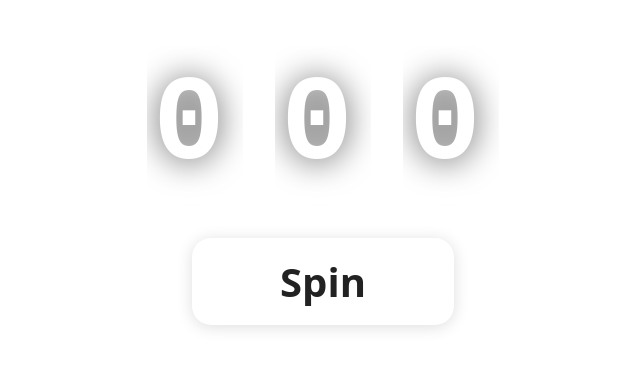
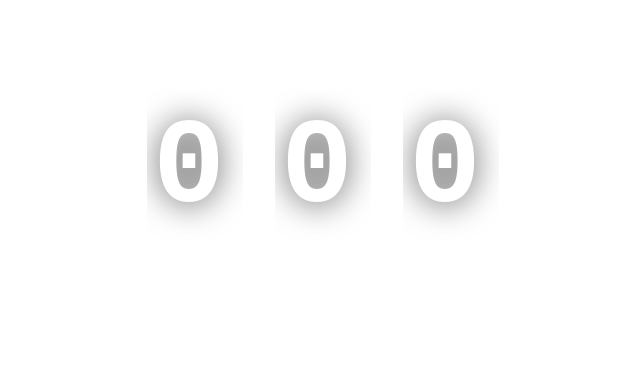
Before and after one commit to shirocola/simple-slot-lucky-draw, a React (Vite) app: page / in a window 1280 px wide. Shown: the part 215-582 px from the top of the page, without its empty margins (317-957 px from the left). Built offline with nearby package versions, Linux system fonts and the light colour scheme.

Commit message:
remove button

```diff
--- a/src/App.jsx
+++ b/src/App.jsx
@@ -43,7 +43,7 @@ function App() {
   const intervals = useRef([null, null, null]);
 
   const spin = () => {
-    if (availableNumbers.length === 0) return;
+    if (availableNumbers.length === 0 || spinning) return;
     setSpinning(true);
     const idx = Math.floor(Math.random() * availableNumbers.length);
     const finalNum = availableNumbers[idx];
@@ -96,15 +96,12 @@ function App() {
   };
 
   return (
-    <div className="slot-1x3-container">
+    <div className="slot-1x3-container" onClick={spin} style={{cursor: spinning || availableNumbers.length === 0 ? 'not-allowed' : 'pointer'}}>
       <div className="slot-1x3-row">
         {reels.map((reel, idx) => (
           <SlotDigit key={idx} pos={reel.pos} spinning={reel.spinning} />
         ))}
       </div>
-      <button onClick={spin} disabled={spinning || availableNumbers.length === 0} className="spin-btn-1x1">
-        {spinning ? 'Spinning...' : availableNumbers.length === 0 ? 'All Drawn' : 'Spin'}
-      </button>
     </div>
   );
 }
```
